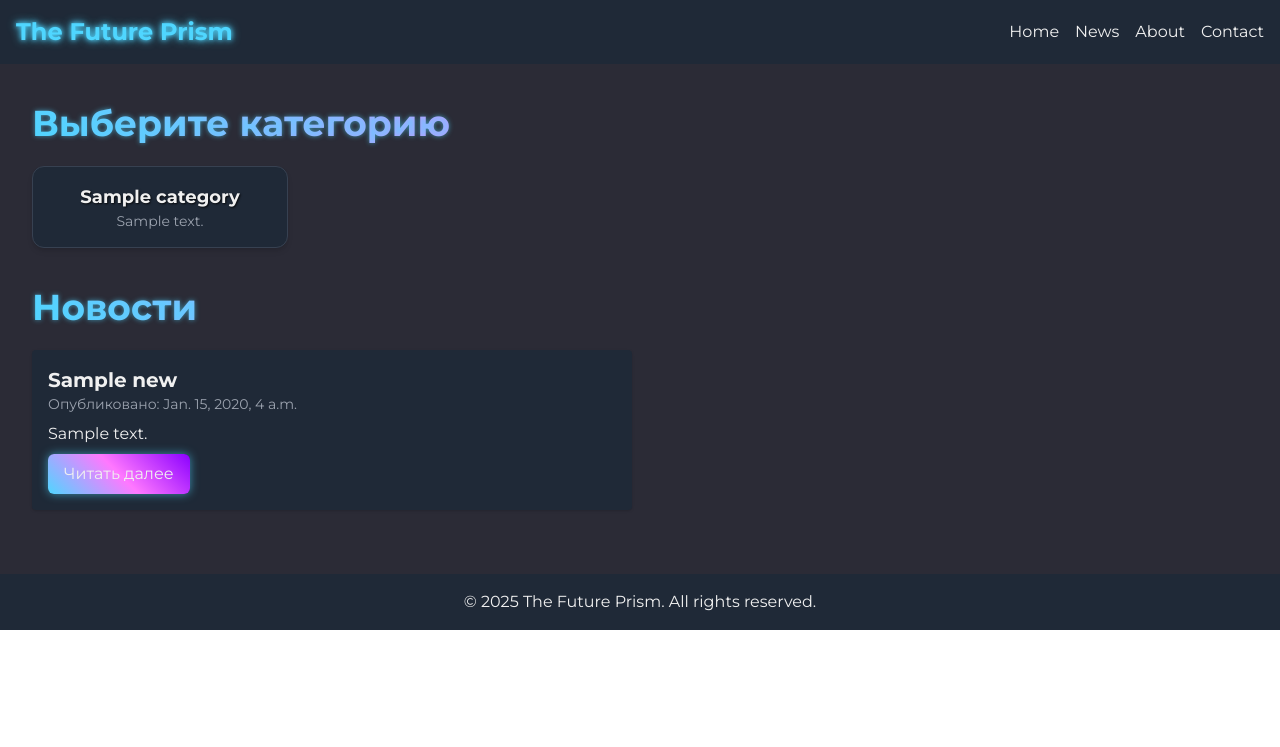
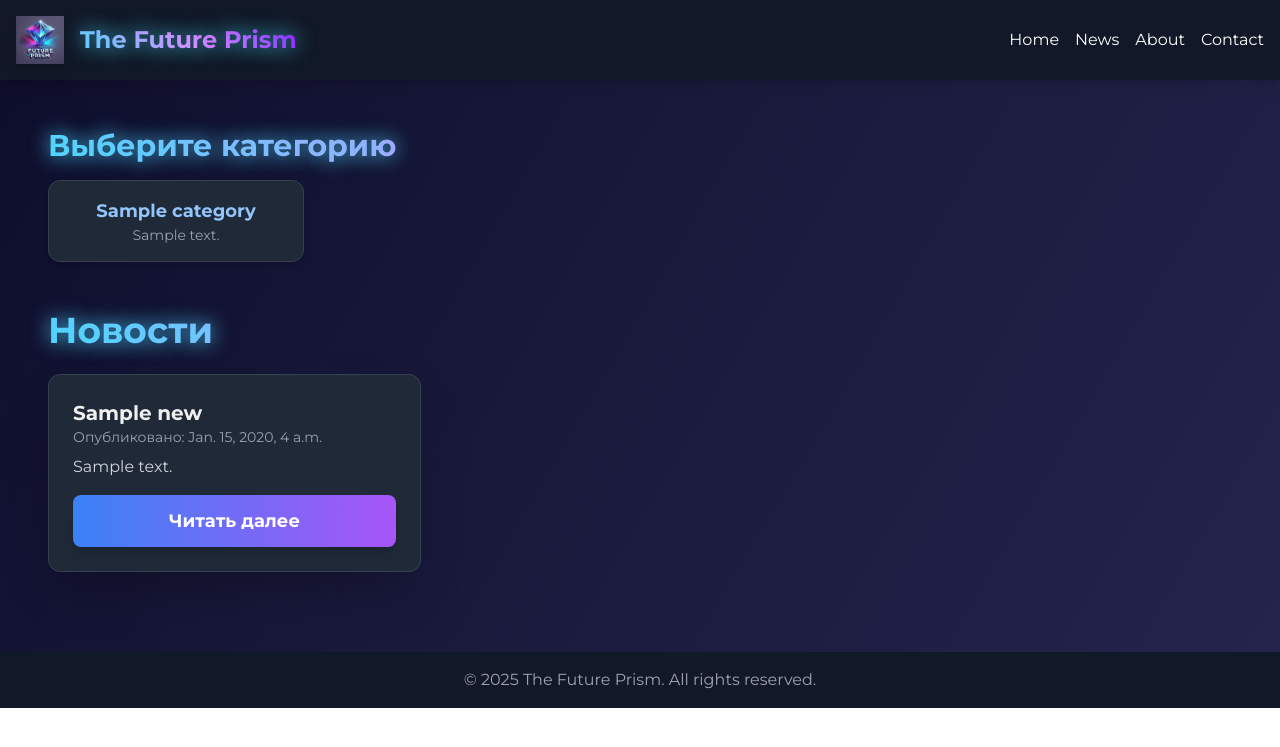
Before and after one commit to AleksejsGir/the_future_prism, a Django app: page /news/ in a window 1280 px wide. Shown: the top 747 px of the page. Run offline with Django 5.2, Linux system fonts and the light colour scheme; tables that the repository leaves empty hold one stand-in row (values such as "Sample post"); some libraries are stand-ins or nearby versions.

Commit message:
ver.2 html

```diff
--- a/templates/base.html
+++ b/templates/base.html
@@ -1,111 +1,81 @@
 <!DOCTYPE html>
-<html lang="en">
+<html lang="ru">
 <head>
   <meta charset="UTF-8">
   <title>The Future Prism</title>
   <meta name="viewport" content="width=device-width, initial-scale=1.0">
-  <!-- Подключение Tailwind CSS через CDN -->
+
+  <!-- Подключение Tailwind CSS и DaisyUI через CDN -->
   <script src="https://cdn.tailwindcss.com"></script>
-  <!-- Подключение DaisyUI через CDN -->
   <link href="https://cdn.jsdelivr.net/npm/daisyui@2.51.5/dist/full.css" rel="stylesheet">
-  <!-- Подключение шрифтов Montserrat и Poppins через Google Fonts -->
   <link href="https://fonts.googleapis.com/css2?family=Montserrat:wght@400;700&family=Poppins:wght@400;700&display=swap" rel="stylesheet">
+
   <style>
     /* Основные стили */
     body {
       font-family: 'Montserrat', 'Poppins', sans-serif;
-      background-color: #2B2B36; /* Midnight Gray */
-      color: #F0F0F0; /* Светло-серый для текста */
+      background: linear-gradient(120deg, #0d0d2b, #1a1a3d, #24244d);
+      color: #F0F0F0;
+      overflow-x: hidden;
     }
-    /* Неоновый текст */
+
+    /* Заголовки с неоновым эффектом */
     .neon-text {
-      color: #4FD6FF; /* Electric Blue */
-      text-shadow: 0 0 5px #4FD6FF, 0 0 10px #4FD6FF;
-    }
-    /* Неоновая кнопка */
-    .neon-button {
-      background: linear-gradient(45deg, #4FD6FF, #FF78FF, #8B00FF);
-      border: none;
-      color: #F0F0F0;
-      padding: 0.5rem 1rem;
-      border-radius: 0.375rem;
-      box-shadow: 0 0 10px rgba(79,214,255,0.6);
-      transition: box-shadow 0.3s ease;
-      text-decoration: none;
-      display: inline-block;
-    }
-    .neon-button:hover {
-      box-shadow: 0 0 20px rgba(79,214,255,0.8);
-    }
-    /* Заголовки секций */
-    .header-title {
-      font-size: 2.25rem; /* 36px */
+      font-size: 2.5rem;
       font-weight: bold;
       background: linear-gradient(45deg, #4FD6FF, #FF78FF, #8B00FF);
       -webkit-background-clip: text;
       -webkit-text-fill-color: transparent;
-      text-shadow: 0 0 5px rgba(79,214,255,0.6);
+      text-shadow: 0 0 20px rgba(79,214,255,1);
     }
-    /* Заголовки новостей — для улучшенной читаемости используем светлый цвет без неонового свечения */
-    .news-headline {
-      color: #F0F0F0;
-      text-shadow: none;
-    }
-    /* Карточки категорий с анимацией */
-    .category-card {
-      transition: transform 0.3s ease, box-shadow 0.3s ease;
-    }
-    .category-card:hover {
-      transform: scale(1.05);
-      box-shadow: 0 4px 15px rgba(79,214,255,0.7);
-    }
-    /* Улучшенный стиль для названий категорий */
-    .category-title {
-      color: #F0F0F0;
-      font-weight: bold;
-      text-shadow: 1px 1px 2px rgba(0, 0, 0, 0.8);
+
+    /* Анимация меню */
+    .nav-active {
+      display: flex !important;
     }
   </style>
 </head>
+
 <body>
-  <!-- Header с Navbar -->
-  <header class="bg-gray-800 p-4">
-    <div class="container mx-auto flex justify-between items-center">
-      <div class="text-2xl font-bold neon-text">
-        The Future Prism
-      </div>
-      <nav>
-        <ul class="flex space-x-4">
-          <li><a href="/" class="hover:text-blue-400">Home</a></li>
-          <li><a href="/news/" class="hover:text-blue-400">News</a></li>
-          <li><a href="/about/" class="hover:text-blue-400">About</a></li>
-          <li><a href="/contact/" class="hover:text-blue-400">Contact</a></li>
-        </ul>
-      </nav>
+
+  <!-- Навигационное меню -->
+  <header class="bg-gray-900 p-4 flex flex-col sm:flex-row justify-between items-center shadow-lg">
+    <!-- Логотип и заголовок -->
+    <div class="flex flex-col items-center sm:flex-row space-x-4">
+      <img src="/static/images/logo.png" alt="The Future Prism Logo" class="w-12 h-auto drop-shadow-lg hover:scale-105 transition-all">
+      <span class="text-2xl font-bold neon-text mt-2 sm:mt-0 text-center sm:text-left">The Future Prism</span>
     </div>
+
+    <!-- Бургер-меню -->
+    <button id="menu-btn" class="block sm:hidden p-2 text-white focus:outline-none">
+      ☰
+    </button>
+
+    <!-- Навигация -->
+    <nav id="menu" class="hidden flex-col sm:flex sm:flex-row items-center space-y-2 sm:space-y-0 sm:space-x-4 mt-4 sm:mt-0 text-white">
+      <a href="/" class="hover:text-blue-400">Home</a>
+      <a href="/news/" class="hover:text-blue-400">News</a>
+      <a href="/about/" class="hover:text-blue-400">About</a>
+      <a href="/contact/" class="hover:text-blue-400">Contact</a>
+    </nav>
   </header>
 
-  <!-- Основное содержимое страницы -->
-  <main class="container mx-auto p-4">
-    {% block content %}
-    <!-- Содержимое страниц будет подставляться сюда -->
-    <div class="text-center py-10">
-      <h1 class="text-4xl font-bold neon-text mb-4">Добро пожаловать на The Future Prism!</h1>
-      <p class="text-lg">Технологии будущего для лучшей жизни.</p>
-    </div>
-    {% endblock %}
+  <!-- Контент страницы -->
+  <main class="container mx-auto p-6 animate-fade-in">
+    {% block content %}{% endblock %}
   </main>
 
-  <!-- Footer -->
-  <footer class="bg-gray-800 p-4 mt-8">
-    <div class="container mx-auto text-center">
-      <p>&copy; 2025 The Future Prism. All rights reserved.</p>
-    </div>
+  <!-- Футер -->
+  <footer class="bg-gray-900 p-4 text-center mt-8 text-gray-400">
+    <p>&copy; 2025 The Future Prism. All rights reserved.</p>
   </footer>
 
-  <!-- Дополнительные JavaScript (если потребуется) -->
+  <!-- Скрипт для бургер-меню -->
   <script>
-    // Здесь можно добавить свои скрипты
+    document.getElementById('menu-btn').addEventListener('click', function() {
+      document.getElementById('menu').classList.toggle('hidden');
+    });
   </script>
+
 </body>
 </html>
--- a/templates/news_list.html
+++ b/templates/news_list.html
@@ -1,39 +1,47 @@
 {% extends "base.html" %}
 {% block content %}
-<div class="container mx-auto p-4">
-  <!-- Блок для выбора категории -->
+<div class="container mx-auto p-6 animate-fade-in">
+  <!-- Заголовок выбора категории с неоновым эффектом -->
   <div class="mb-8">
-    <h2 class="header-title mb-4">Выберите категорию</h2>
-    <div class="flex flex-wrap gap-4">
+    <h2 class="header-title text-3xl font-bold neon-text text-center md:text-left mb-4">
+      Выберите категорию
+    </h2>
+    <div class="flex flex-wrap justify-center md:justify-start gap-4">
       {% for category in categories %}
-        <!-- Вся карточка обёрнута в ссылку -->
-        <a href="?category={{ category.id }}" class="block w-64 category-card">
-          <div class="p-4 rounded-xl bg-gray-800 shadow-md border border-gray-700">
-            <h3 class="text-lg font-bold category-title text-center">{{ category.name }}</h3>
+        <a href="?category={{ category.id }}" class="block w-48 md:w-64 category-card hover:scale-105 transition-all">
+          <div class="p-4 rounded-xl bg-gray-800 shadow-md border border-gray-700 hover:shadow-xl hover:border-blue-400 transition-all text-center">
+            <h3 class="text-lg font-bold text-blue-300">{{ category.name }}</h3>
             {% if category.description %}
-              <p class="text-sm text-gray-400 text-center">{{ category.description }}</p>
+              <p class="text-sm text-gray-400">{{ category.description }}</p>
             {% endif %}
           </div>
         </a>
       {% empty %}
-        <p class="text-center">Нет доступных категорий.</p>
+        <p class="text-center text-gray-400">Нет доступных категорий.</p>
       {% endfor %}
     </div>
   </div>
 
-  <!-- Заголовок списка новостей -->
-  <h1 class="header-title mb-4">Новости</h1>
-  <!-- Список новостей -->
-  <div class="grid grid-cols-1 md:grid-cols-2 gap-4">
+  <!-- Заголовок "Новости" с улучшенным дизайном -->
+  <h1 class="header-title mt-12 mb-6 text-4xl font-bold neon-text text-center md:text-left">
+    Новости
+  </h1>
+
+  <!-- Сетка новостей -->
+  <div class="grid grid-cols-1 sm:grid-cols-2 lg:grid-cols-3 gap-8">
     {% for news in news_list %}
-      <div class="bg-gray-800 p-4 rounded shadow">
-        <h2 class="text-xl font-semibold news-headline">{{ news.title }}</h2>
-        <p class="text-sm text-gray-400">Опубликовано: {{ news.published_date }}</p>
-        <p class="mt-2">{{ news.content|truncatewords:30 }}</p>
-        <a href="{% url 'news_detail' news.id %}" class="mt-2 inline-block neon-button">Читать далее</a>
+      <div class="bg-gray-800 p-6 rounded-xl shadow-2xl hover:shadow-3xl hover:scale-105 transition-all border border-gray-700 hover:border-blue-400 flex flex-col h-full">
+        <div class="flex-grow">
+          <h2 class="text-xl font-semibold news-headline">{{ news.title }}</h2>
+          <p class="text-sm text-gray-400">Опубликовано: {{ news.published_date }}</p>
+          <p class="mt-2 text-gray-300">{{ news.content|truncatewords:30 }}</p>
+        </div>
+        <a href="{% url 'news_detail' news.id %}" class="mt-4 inline-block px-6 py-3 text-lg font-bold text-white bg-gradient-to-r from-blue-500 to-purple-500 shadow-lg hover:shadow-2xl transition-all rounded-lg w-full text-center">
+          Читать далее
+        </a>
       </div>
     {% empty %}
-      <p class="text-center">Нет новостей.</p>
+      <p class="text-center text-gray-400">Нет новостей.</p>
     {% endfor %}
   </div>
 </div>
```
Also changed, not shown: templates/login.html (+8 -6 lines), templates/news_detail.html (+31 -11 lines), templates/profile.html (+14 -0 lines), static/images/logo.PNG (added).
